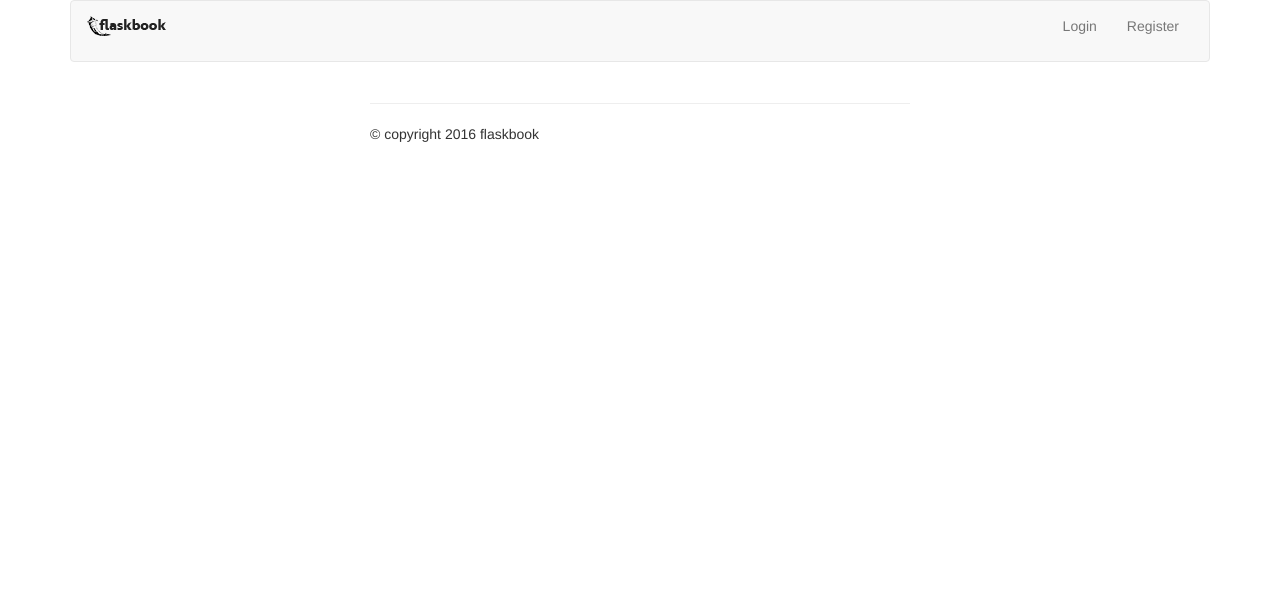
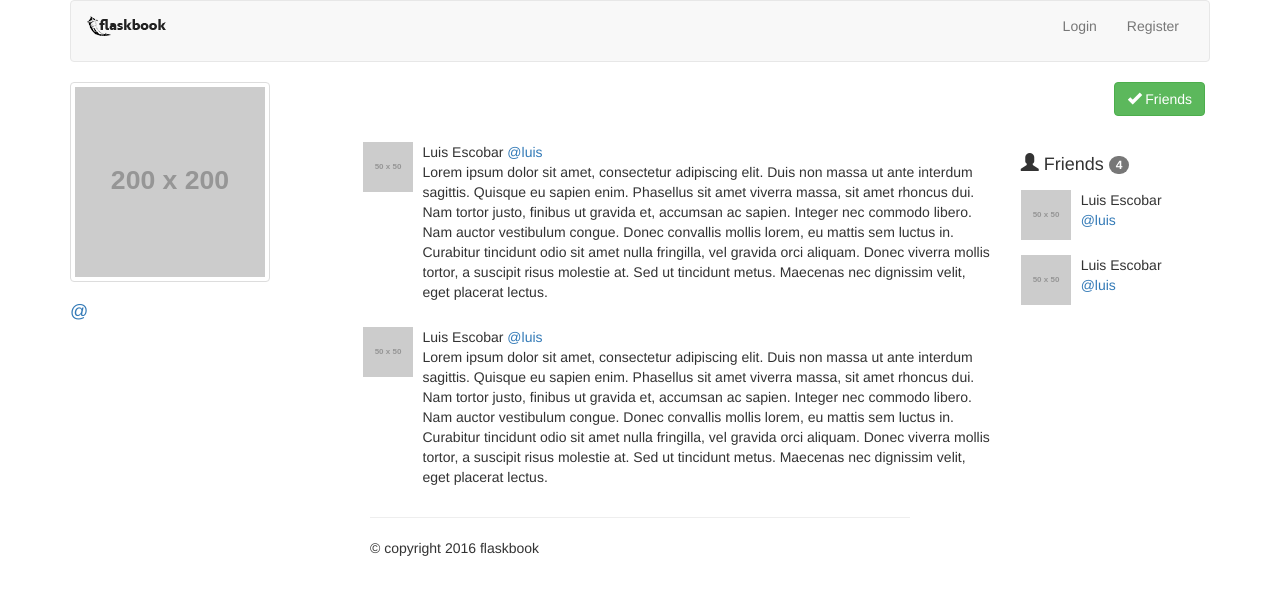
Before and after one commit to mkhvatov/social-network, a Flask app: template templates/user/profile.html in a window 1280 px wide. Shown: the top 595 px of the page. Run offline with Flask 2, Linux system fonts and the light colour scheme; the template is opened without the code that fills it, so the values that code supplies are empty; grey boxes labelled with a size stand in for pictures from a placeholder-image service; some libraries are stand-ins or nearby versions.

Commit message:
profile page updated

```diff
--- /dev/null
+++ b/static/css/base.css
@@ -0,0 +1,4 @@
+#friends-toolbar {
+    height: 60px;
+    margin-right: 5px;
+}
--- a/templates/base.html
+++ b/templates/base.html
@@ -8,6 +8,8 @@
 
     <!-- Bootstrap -->
     <link href="https://maxcdn.bootstrapcdn.com/bootstrap/3.3.6/css/bootstrap.min.css" rel="stylesheet">
+
+    {% block header %}{% endblock %}
 
   </head>
   <body>
--- a/templates/user/profile.html
+++ b/templates/user/profile.html
@@ -1,6 +1,8 @@
 {% extends "base.html" %}
 
-{% block title %}Profile{% endblock %}
+{% block title %}{{ user.username }} - Profile{% endblock %}
+
+{% block header %}<link href="{{ url_for('static', filename='css/base.css') }}" rel="stylesheet">{% endblock %}
 
 {% block content %}
 
@@ -8,11 +10,96 @@
 
 <div class="row">
 
-  <div class="col-md-offset-3 col-md-6">
+  <div class="col-md-3">
 
+    <img class="img-thumbnail" src="//placehold.it/200x200" width="200" heigh="200" alt="{{ user.username }}">
 
+    <h3>{{ user.first_name }} {{ user.last_name }} </h3>
+    <h4><a href="{{ url_for('user_app.profile', username=user.username) }}" />@{{ user.username }}</a></h4>
 
-  </div>
+  </div> <!-- col-md-3 -->
+
+  <div class="col-md-9">
+
+    <div id="friends-toolbar" class="row">
+
+      <div class="btn-toolbar pull-right" role="toolbar" aria-label="friends-toolbar">
+        <div class="btn-group" role="group" aria-label="friends-toolbar-buttons">
+          <button type="button" class="btn btn-success">
+            <span class="glyphicon glyphicon-ok" aria-hidden="true"></span> Friends
+          </button>
+        </div>
+      </div>
+
+    </div> <!-- friends-toolbar -->
+
+    <div class="row">
+
+      <div class="col-md-9">
+
+        <div class="media">
+          <div class="media-left">
+            <a href="#">
+              <img class="media-object" src="//placehold.it/50x50" width="50" heigh="50" alt="{{ user.username }}">
+            </a>
+          </div>
+          <div class="media-body">
+            <p>Luis Escobar <a href="#">@luis</a><br />
+            Lorem ipsum dolor sit amet, consectetur adipiscing elit. Duis non massa ut ante interdum sagittis. Quisque eu sapien enim. Phasellus sit amet viverra massa, sit amet rhoncus dui. Nam tortor justo, finibus ut gravida et, accumsan ac sapien. Integer nec commodo libero. Nam auctor vestibulum congue. Donec convallis mollis lorem, eu mattis sem luctus in. Curabitur tincidunt odio sit amet nulla fringilla, vel gravida orci aliquam. Donec viverra mollis tortor, a suscipit risus molestie at. Sed ut tincidunt metus. Maecenas nec dignissim velit, eget placerat lectus.
+            </p>
+          </div>
+        </div> <!-- media -->
+
+        <div class="media">
+          <div class="media-left">
+            <a href="#">
+              <img class="media-object" src="//placehold.it/50x50" width="50" heigh="50" alt="{{ user.username }}">
+            </a>
+          </div>
+          <div class="media-body">
+            <p>Luis Escobar <a href="#">@luis</a><br />
+            Lorem ipsum dolor sit amet, consectetur adipiscing elit. Duis non massa ut ante interdum sagittis. Quisque eu sapien enim. Phasellus sit amet viverra massa, sit amet rhoncus dui. Nam tortor justo, finibus ut gravida et, accumsan ac sapien. Integer nec commodo libero. Nam auctor vestibulum congue. Donec convallis mollis lorem, eu mattis sem luctus in. Curabitur tincidunt odio sit amet nulla fringilla, vel gravida orci aliquam. Donec viverra mollis tortor, a suscipit risus molestie at. Sed ut tincidunt metus. Maecenas nec dignissim velit, eget placerat lectus.
+            </p>
+          </div>
+        </div> <!-- media -->
+
+      </div> <!-- col-md-9 -->
+
+      <div class="col-md-3">
+
+        <h4><span class="glyphicon glyphicon-user" aria-hidden="true"></span> Friends <span class="badge">4</span></h4>
+
+        <div class="media">
+          <div class="media-left">
+            <a href="#">
+              <img class="media-object" src="//placehold.it/50x50" width="50" heigh="50" alt="{{ user.username }}">
+            </a>
+          </div>
+          <div class="media-body">
+            <p>Luis Escobar<br />
+              <a href="#">@luis</a>
+            </p>
+          </div>
+        </div> <!-- media -->
+
+        <div class="media">
+          <div class="media-left">
+            <a href="#">
+              <img class="media-object" src="//placehold.it/50x50" width="50" heigh="50" alt="{{ user.username }}">
+            </a>
+          </div>
+          <div class="media-body">
+            <p>Luis Escobar<br />
+              <a href="#">@luis</a>
+            </p>
+          </div>
+        </div> <!-- media -->
+
+      </div> <!-- col-md-3 -->
+
+    </div> <!-- row -->
+
+  </div> <!-- col-md-9 -->
 
 </div>
 {% endblock %}
```
Also changed, not shown: user/views.py (+4 -3 lines).
